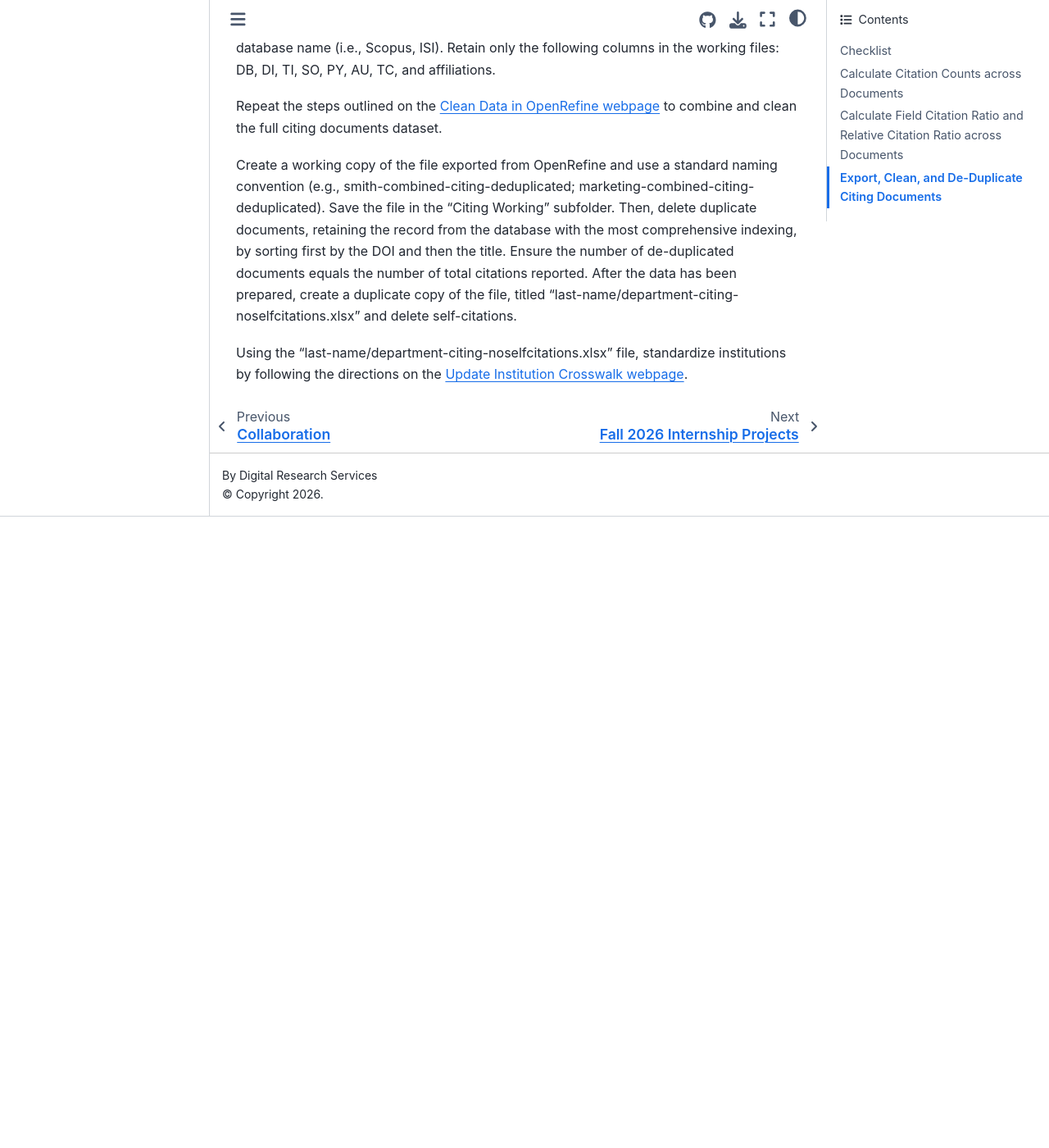
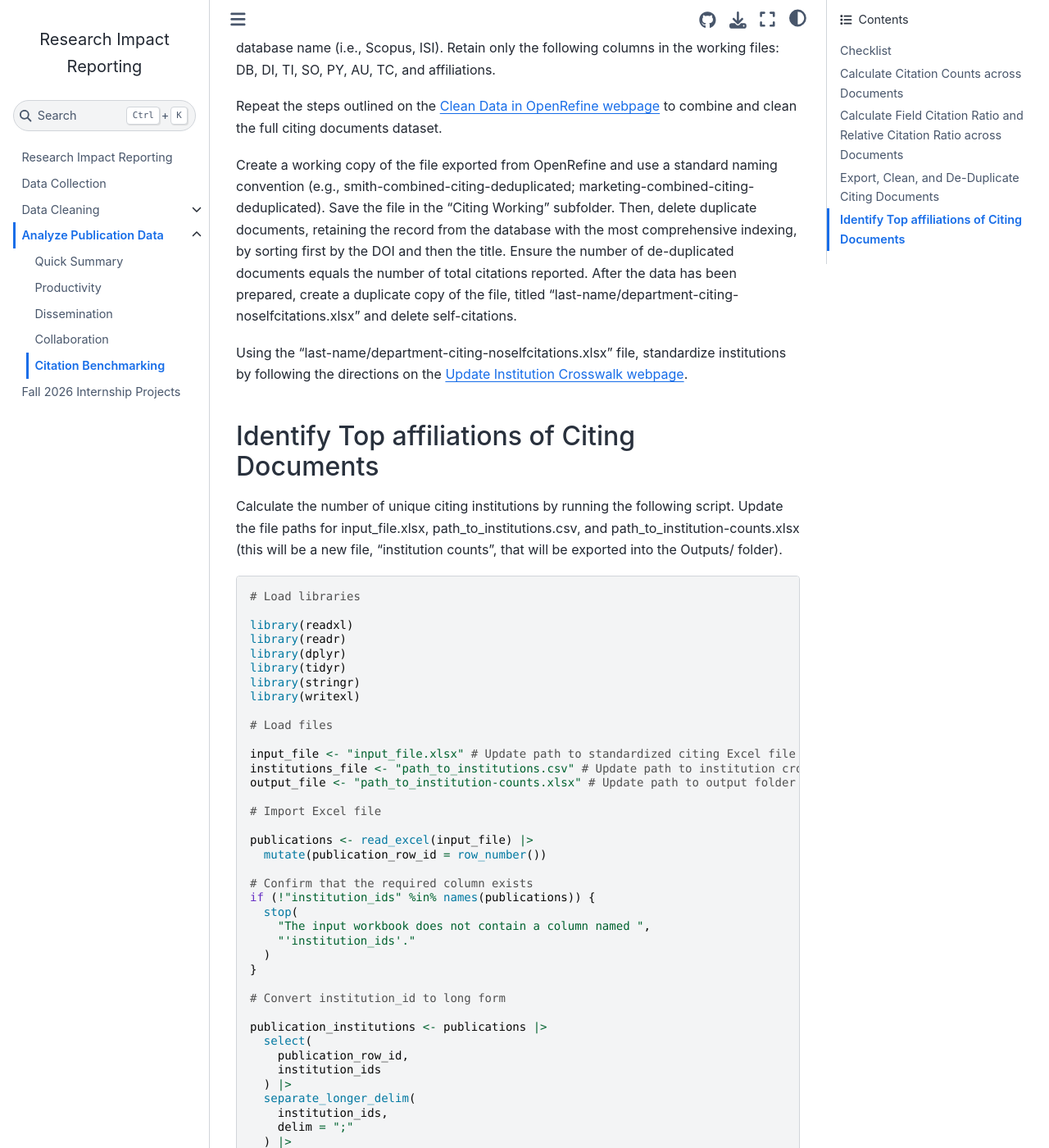
Before and after one commit to vvlooking/research-impact, a Jupyter Book: the page built from website/analyze-data-citation-benchmarking.md, in a window 1280 px wide and 1400 px high, scrolled down 4315 px. Shown: the whole window at 82% size. Built offline with Jupyter Book 1.0.4 settings and Sphinx 7.4.7 and the Sphinx Book theme 1.1.4, drawn with Linux system fonts in a browser that asks for light colours; before the commit the page ends 4945 px from its top, so only the background shows below that; some of the changed text lies outside the part shown.

Commit message:
Update analyze-data-citation-benchmarking.md

````diff
--- a/website/analyze-data-citation-benchmarking.md
+++ b/website/analyze-data-citation-benchmarking.md
@@ -6,9 +6,9 @@
 - [ ] Calculate relative citation ratio and field citation ratio across documents
 - [ ] Identify top articles by field citation ratio (in Excel)
 - [ ] Export, clean, and de-duplicate citing documents
-- [ ] Identify top journals of citing documents
 - [ ] Identify top affiliations of citing documents
 - [ ] Identify top countries of citing documents
+- [ ] Identify top journals of citing documents
 - [ ] Identify altmetric impact (e.g., book metrics, institutional repository downloads, public engagement and readership)
 
 ## Calculate Citation Counts across Documents
@@ -189,3 +189,123 @@
 Create a working copy of the file exported from OpenRefine and use a standard naming convention (e.g., smith-combined-citing-deduplicated; marketing-combined-citing-deduplicated). Save the file in the “Citing Working” subfolder. Then, delete duplicate documents, retaining the record from the database with the most comprehensive indexing, by sorting first by the DOI and then the title. Ensure the number of de-duplicated documents equals the number of total citations reported. After the data has been prepared, create a duplicate copy of the file, titled "last-name/department-citing-noselfcitations.xlsx" and delete self-citations.
 
 Using the "last-name/department-citing-noselfcitations.xlsx" file, standardize institutions by following the directions on the [Update Institution Crosswalk webpage](https://vvlooking.github.io/research-impact/data-cleaning-crosswalk.html).
+
+## Identify Top affiliations of Citing Documents
+
+Calculate the number of unique citing institutions by running the following script. Update the file paths for input_file.xlsx, path_to_institutions.csv, and path_to_institution-counts.xlsx (this will be a new file, “institution counts”, that will be exported into the Outputs/ folder).
+
+```r
+# Load libraries
+
+library(readxl)
+library(readr)
+library(dplyr)
+library(tidyr)
+library(stringr)
+library(writexl)
+
+# Load files
+
+input_file <- "input_file.xlsx" # Update path to standardized citing Excel file
+institutions_file <- "path_to_institutions.csv" # Update path to institution crosswalk
+output_file <- "path_to_institution-counts.xlsx" # Update path to output folder
+
+# Import Excel file
+
+publications <- read_excel(input_file) |>
+  mutate(publication_row_id = row_number())
+
+# Confirm that the required column exists
+if (!"institution_ids" %in% names(publications)) {
+  stop(
+    "The input workbook does not contain a column named ",
+    "'institution_ids'."
+  )
+}
+
+# Convert institution_id to long form
+
+publication_institutions <- publications |>
+  select(
+    publication_row_id,
+    institution_ids
+  ) |>
+  separate_longer_delim(
+    institution_ids,
+    delim = ";"
+  ) |>
+  mutate(
+    institution_id = str_squish(institution_ids)
+  ) |>
+  filter(
+    !is.na(institution_id),
+    institution_id != ""
+  ) |>
+  distinct(
+    publication_row_id,
+    institution_id
+  )
+
+# Count unique institutions
+
+number_unique_institutions <- publication_institutions |>
+  summarise(
+    unique_institutions = n_distinct(institution_id)
+  ) |>
+  pull(unique_institutions)
+
+message(
+  "Number of unique institutions: ",
+  number_unique_institutions
+)
+
+# Count publications per institution
+
+institution_counts <- publication_institutions |>
+  count(
+    institution_id,
+    name = "unique_publications",
+    sort = TRUE
+  )
+
+# Add canonical names and identifers
+
+institutions <- read_csv(
+  institutions_file,
+  col_types = cols(.default = col_character()),
+  show_col_types = FALSE
+)
+
+institution_counts <- institution_counts |>
+  left_join(
+    institutions |>
+      select(
+        institution_id,
+        canonical_name,
+        entity_type,
+        state_code,
+        country_code,
+        ipeds_unitid,
+        ror_id
+      ),
+    by = "institution_id"
+  ) |>
+  select(
+    rank = unique_publications,
+    institution_id,
+    canonical_name,
+    unique_publications,
+    entity_type,
+    state_code,
+    country_code,
+    ipeds_unitid,
+    ror_id
+  ) |>
+  arrange(
+    desc(unique_publications),
+    canonical_name
+  ) |>
+  mutate(
+    rank = row_number()
+  )
+```
````
